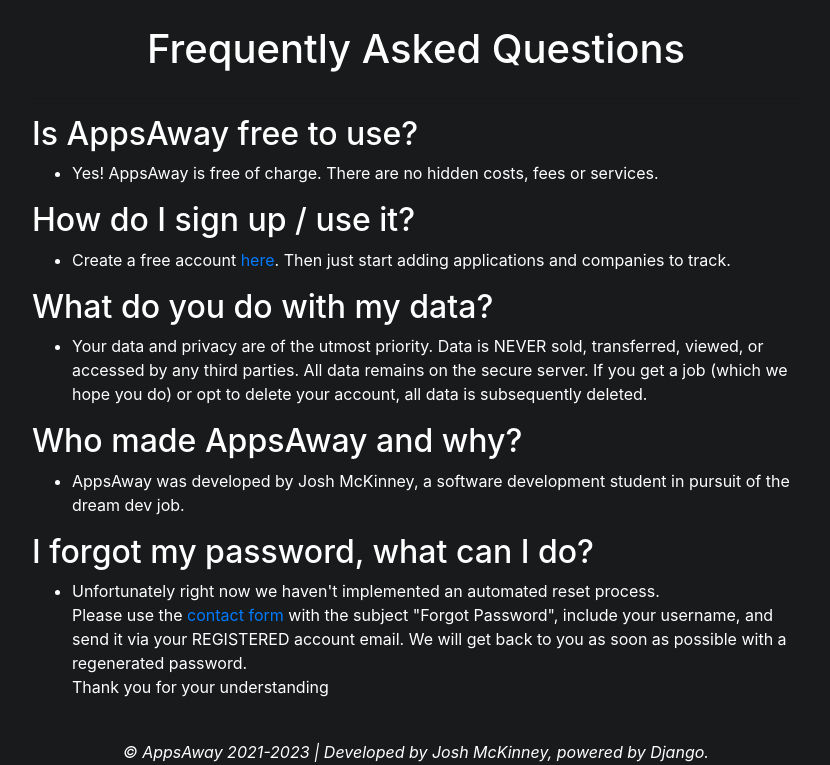
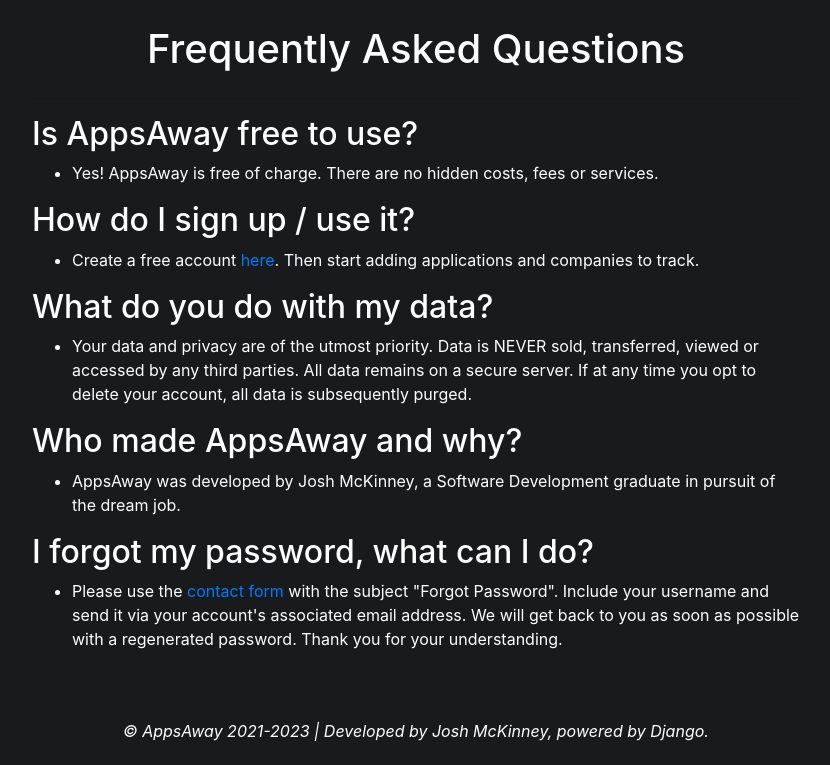
Before and after one commit to joshmckinney/appsaway, a Django app: page /faq/ in a window 1280 px wide. Shown: the part 56-821 px from the top of the page, without its empty margins (224-1054 px from the left). After the commit the page ends 797 px from the top, so only its background shows below. Run offline with Django 3.2, Linux system fonts and the light colour scheme; some libraries are stand-ins or nearby versions.

Commit message:
update faq

```diff
--- a/appsaway/appsaway/templates/appsaway/faq.html
+++ b/appsaway/appsaway/templates/appsaway/faq.html
@@ -9,31 +9,41 @@
     <div style="padding-bottom: 50px;">
         <h2>Is AppsAway free to use?</h2>
         <ul>
-            <li>Yes! AppsAway is free of charge. There are no hidden costs, fees or services.</li>
+            <li>
+                Yes! AppsAway is free of charge. There are no hidden costs, fees or services.
+            </li>
         </ul>
         <h2>How do I sign up / use it?</h2>
         <ul>
-            <li>Create a free account <a href="{{ login }}">here</a>.
-                Then just start adding applications and companies to track.</li>
+            <li>
+                Create a free account <a href="{{ login }}">here</a>.
+                Then start adding applications and companies to track.
+            </li>
         </ul>
         <h2>What do you do with my data?</h2>
         <ul>
-            <li>Your data and privacy are of the utmost priority. Data is NEVER sold, transferred, viewed,
-            or accessed by any third parties. All data remains on the secure server.
-            If you get a job (which we hope you do) or opt to delete your account, all data is subsequently deleted.</li>
+            <li>
+                Your data and privacy are of the utmost priority. Data is NEVER sold, transferred, viewed
+                or accessed by any third parties. All data remains on a secure server.
+                If at any time you opt to delete your account, all data is subsequently purged.
+            </li>
         </ul>
         <h2>Who made AppsAway and why?</h2>
         <ul>
             <li>AppsAway was developed by Josh McKinney,
-                a software development student in pursuit of the dream dev job.</li>
+                a Software Development graduate in pursuit of the dream job.
+            </li>
         </ul>
         <h2 id="forgot">I forgot my password, what can I do?</h2>
         <ul>
-            <li>Unfortunately right now we haven't implemented an automated reset process.<br>
-                Please use the <a href="{% url 'contact' %}">contact form</a> with the subject "Forgot Password",
-                include your username, and send it via your REGISTERED account email.
-                We will get back to you as soon as possible with a regenerated password.<br>
-                Thank you for your understanding</li>
+            <li>
+                <p>
+                    Please use the <a href="{% url 'contact' %}">contact form</a> with the subject "Forgot Password".
+                    Include your username and send it via your account's associated email address.
+                    We will get back to you as soon as possible with a regenerated password.
+                    Thank you for your understanding.
+                </p>
+            </li>
         </ul>
     </div>
 </div>
```
